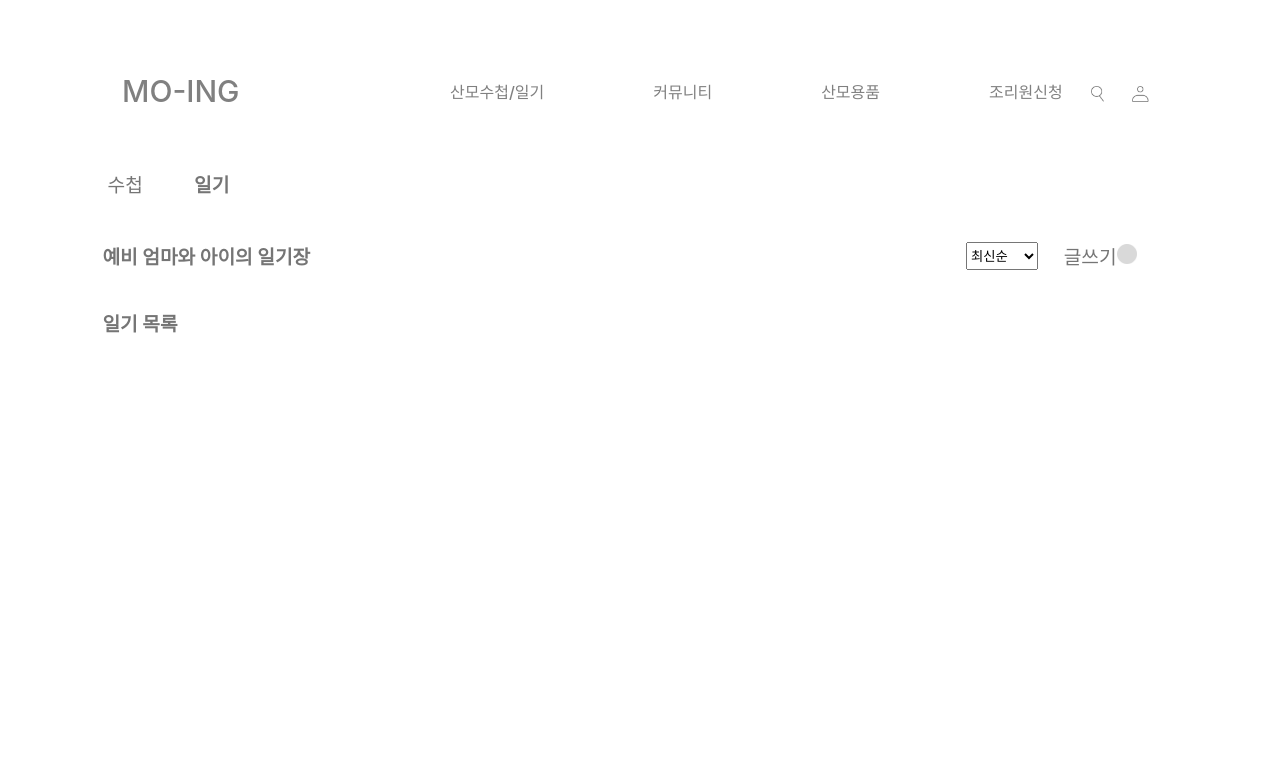
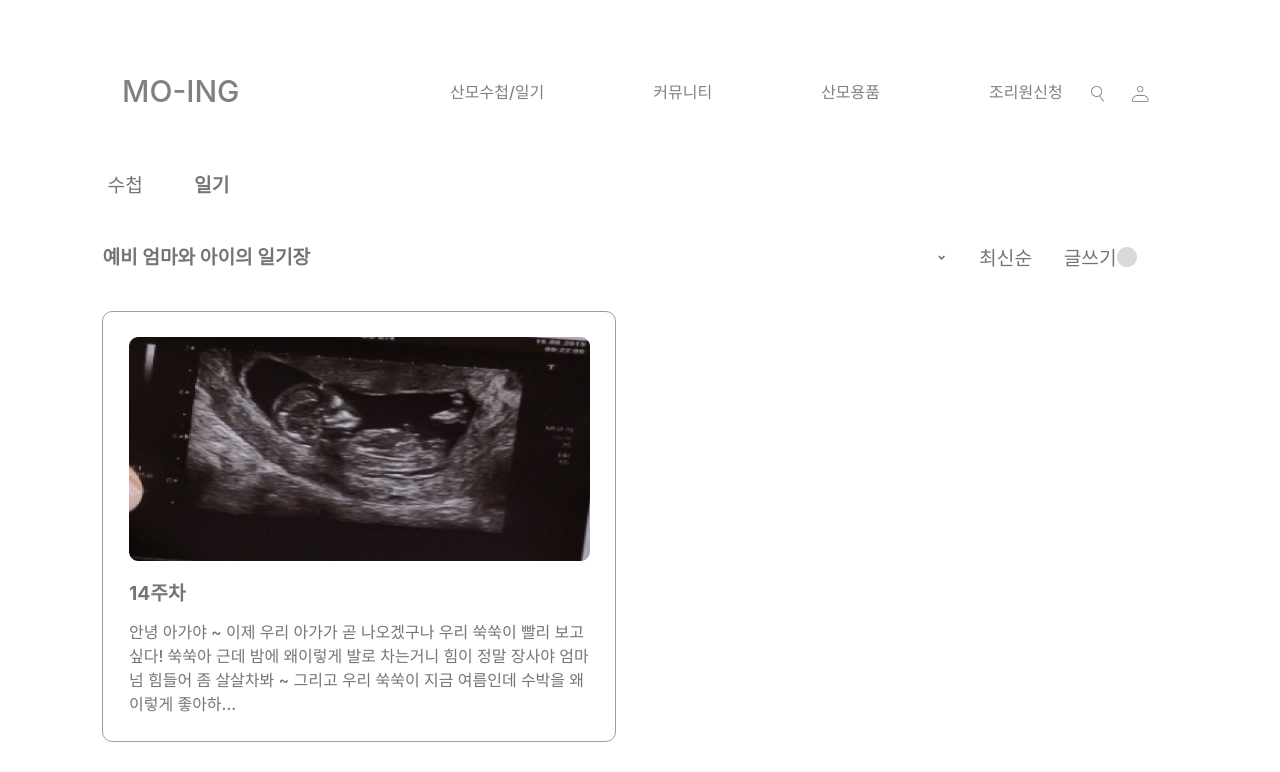
Before and after one commit to KNU-Moing/moing-front, a React (Create React App) app: page /Diary in a window 1280 px wide. Shown: the top 772 px of the page. Built offline with nearby package versions, Linux system fonts and the light colour scheme.

Commit message:
Feat: 일기 페이지 구현 완료 (#11)

```diff
--- a/src/component/project/maternityNotebook/diary/component.tsx
+++ b/src/component/project/maternityNotebook/diary/component.tsx
@@ -1,7 +1,9 @@
 import theme from "../../../../styles/theme";
 /** @jsxImportSource @emotion/react */
 import { css } from "@emotion/react";
+import { RiArrowDropDownLine } from "react-icons/ri";
 import styled from "@emotion/styled";
+import { useState } from "react";
 
 export const TitleBar = ({ children }: { children: React.ReactNode }) => (
   <div
@@ -22,6 +24,8 @@ export const WriteButton = () => {
   return (
     <button
       css={css`
+        display: flex;
+        align-items: center;
         border: none;
         background-color: #ffffff;
         padding: 0 ${theme.spacing.md};
@@ -53,7 +57,12 @@ export const TitleContent = () => {
   );
 };
 
-export const SortSelect = ({
+/*
+*
+커스텀 select
+*
+*/
+export const CustomSelect = ({
   setState,
   selected,
   sortList,
@@ -62,20 +71,103 @@ export const SortSelect = ({
   selected: string;
   sortList: string[];
 }) => {
-  const handleSelect = (e: React.ChangeEvent<HTMLSelectElement>) => {
-    setState(e.target.value);
+  const [isOpened, setIsOpened] = useState(false);
+  const handleClick = () => {
+    setIsOpened(!isOpened);
   };
   return (
-    <select onChange={handleSelect} value={selected}>
-      {sortList.map((item) => (
-        <option value={item} key={item}>
-          {item}
-        </option>
-      ))}
-    </select>
+    <div>
+      <SelectBtn onClick={handleClick}>
+        <RiArrowDropDownLine></RiArrowDropDownLine>
+        {selected}
+      </SelectBtn>
+      <SelectUl isShown={isOpened}>
+        {sortList.map((item) => (
+          <SelectLi value={item} setState={setState}></SelectLi>
+        ))}
+      </SelectUl>
+    </div>
+  );
+};
+const SelectBtn = ({
+  children,
+  onClick,
+}: {
+  children: React.ReactNode;
+  onClick: React.MouseEventHandler<HTMLButtonElement>;
+}) => (
+  <button
+    css={css`
+      width: 7rem;
+      display: flex;
+      justify-content: space-between;
+      align-items: center;
+      border: none;
+      background-color: #ffffff;
+      color: ${theme.palette.gray[600]};
+      font-size: ${theme.typography.body4.fontSize};
+      font-weight: ${theme.typography.body4.fontWeight};
+    `}
+    onClick={onClick}
+  >
+    {children}
+  </button>
+);
+const SelectUl = ({
+  children,
+  isShown,
+}: {
+  children: React.ReactNode;
+  isShown: boolean;
+}) => (
+  <ul
+    css={css`
+      list-style-type: none;
+      padding: 0;
+      margin: 4px 0 0 0;
+      position: absolute;
+      cursor: pointer;
+      box-shadow: 0 3px 3px rgba(0, 0, 0, 0.2);
+      border-radius: 5px;
+      display: ${isShown ? "inline-block" : "none"};
+      background-color: #fff;
+      font-size: ${theme.typography.body4.fontSize};
+      font-weight: ${theme.typography.body4.fontWeight};
+    `}
+  >
+    {children}
+  </ul>
+);
+const SelectLi = ({
+  value,
+  setState,
+}: {
+  value: string;
+  setState: React.Dispatch<React.SetStateAction<string>>;
+}) => {
+  const handleChoose = () => {
+    setState(value);
+  };
+  return (
+    <li
+      css={css`
+        padding: 0.2rem 0.5rem 0.2rem 2rem;
+        &:hover {
+          background-color: ${theme.palette.gray[200]};
+        }
+      `}
+      onClick={handleChoose}
+    >
+      {value}
+    </li>
   );
 };
 
+/*
+*
+일기 목록
+*
+*/
 export const DiaryOverlay = ({ children }: { children: React.ReactNode }) => (
   <div
     css={css`
@@ -84,6 +176,7 @@ export const DiaryOverlay = ({ children }: { children: React.ReactNode }) => (
       padding: ${theme.spacing.sm} 0;
       color: ${theme.palette.gray[600]};
       flex-wrap: wrap;
+      gap: ${theme.spacing.lg};
       ${theme.typography.body4Bold};
     `}
   >
@@ -91,6 +184,72 @@ export const DiaryOverlay = ({ children }: { children: React.ReactNode }) => (
   </div>
 );
 
+interface DiaryData {
+  index: number;
+  img: string;
+  week: string;
+  content: string;
+}
 export const DiaryBox = () => {
-  return;
+  const [diary, setDiary] = useState({
+    index: 1,
+    img: "/img/DummyPicture.png",
+    week: "14주차",
+    content:
+      "안녕 아가야 ~ 이제 우리 아가가 곧 나오겠구나 우리 쑥쑥이 빨리 보고싶다! 쑥쑥아 근데 밤에 왜이렇게 발로 차는거니 힘이 정말 장사야 엄마 넘 힘들어 좀 살살차봐 ~ 그리고 우리 쑥쑥이 지금 여름인데 수박을 왜이렇게 좋아하니!! 쑥쑥이는 수박이 정말 좋나봐 ㅠㅠ 어쩌구 저쩌구 많을 경우 자를 거임",
+  });
+
+  const handleNavi = () => {
+    alert(`diary/${diary.index}페이지로 이동`);
+  };
+  return (
+    <div
+      css={css`
+        padding: ${theme.spacing.md};
+        width: 36vw;
+        border-radius: 10px;
+        border: 1px solid ${theme.palette.gray[500]};
+      `}
+      onClick={handleNavi}
+    >
+      <DiaryImg src={diary.img}></DiaryImg>
+      <DiaryTitle week={diary.week}></DiaryTitle>
+      <DiaryContent content={diary.content}></DiaryContent>
+    </div>
+  );
 };
+const DiaryImg = ({ src }: { src: string }) => {
+  return (
+    <img
+      css={css`
+        width: 100%;
+      `}
+      src={src}
+    ></img>
+  );
+};
+const DiaryTitle = ({ week }: { week: string }) => {
+  return (
+    <div
+      css={css`
+        width: 100%;
+        margin: ${theme.spacing.xs} 0;
+      `}
+    >
+      {week}
+    </div>
+  );
+};
+const DiaryContent = ({ content }: { content: string }) => {
+  return (
+    <div
+      css={css`
+        width: 100%;
+        margin: ${theme.spacing.xs} 0 0 0;
+        ${theme.typography.body5};
+      `}
+    >
+      {content.length < 130 ? content : content.slice(0, 125) + "..."}
+    </div>
+  );
+};
--- a/src/component/project/maternityNotebook/diary/index.tsx
+++ b/src/component/project/maternityNotebook/diary/index.tsx
@@ -8,18 +8,34 @@ import {
   TitleBar,
   WriteButton,
   TitleContent,
-  SortSelect,
+  CustomSelect,
   DiaryOverlay,
+  DiaryBox,
 } from "./component";
 import { useNavigate } from "react-router-dom";
 import Header from "../../header/header";
-import { useState } from "react";
+import { useEffect, useState } from "react";
+
+interface DiaryData {
+  index: number;
+  img: string;
+  week: string;
+  content: string;
+}
 
 export const Diary = () => {
   const navigate = useNavigate();
   const sortList = ["최신순", "오래된순", "grape", "orange"];
-  const [selected, setSelected] = useState("");
-  const [diaryList, setDiaryList] = useState("");
+  const [selected, setSelected] = useState("최신순");
+  const [diaryList, setDiaryList] = useState({
+    index: 1,
+    img: "/img/DummyPicture.png",
+    week: "14주차",
+    content:
+      "안녕 아가야 ~ 이제 우리 아가가 곧 나오겠구나 우리 쑥쑥이 빨리 보고싶다! 쑥쑥아 근데 밤에 왜이렇게 발로 차는거니 힘이 정말 장사야 엄마 넘 힘들어 좀 살살차봐 ~ 그리고 우리 쑥쑥이 지금 여름인데 수박을 왜이렇게 좋아하니!! 쑥쑥이는 수박이 정말 좋나봐 ㅠㅠ 어쩌구 저쩌구 많을 경우 자를 거임",
+  });
+
+  useEffect(() => {}, []);
 
   return (
     <div>
@@ -41,14 +57,19 @@ export const Diary = () => {
         <ContextOverlay>
           <TitleBar>
             <TitleContent></TitleContent>
-            <SortSelect
+            <CustomSelect
               setState={setSelected}
               selected={selected}
               sortList={sortList}
-            ></SortSelect>
+            ></CustomSelect>
             <WriteButton></WriteButton>
           </TitleBar>
-          <DiaryOverlay>일기 목록</DiaryOverlay>
+          <DiaryOverlay>
+            <DiaryBox></DiaryBox>
+            <DiaryBox></DiaryBox>
+            <DiaryBox></DiaryBox>
+            <DiaryBox></DiaryBox>
+          </DiaryOverlay>
         </ContextOverlay>
       </Overlay>
     </div>
```
Also changed, not shown: public/img/DummyPicture.png (added).
